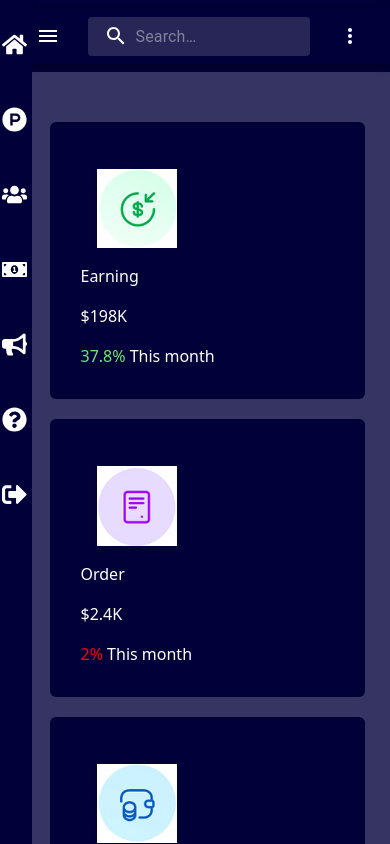
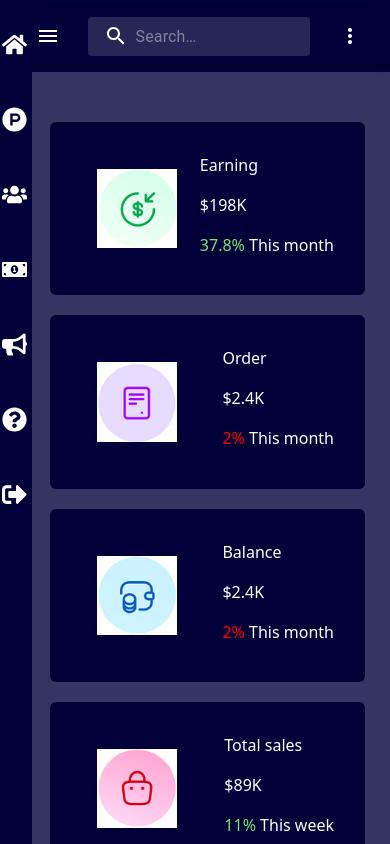
Before and after one commit to vijayshagara/money_save_new, a React (Vite) app: page / in a window 390 px wide. Shown: the top 844 px of the page. Built offline with nearby package versions, Linux system fonts and the light colour scheme.

Commit message:
Update Card.css

```diff
--- a/src/component/card/Card.css
+++ b/src/component/card/Card.css
@@ -35,6 +35,8 @@ img {
 @media (max-width: 480px) {
     .card {
         width: 26rem !important;
+        display: flex;
+        flex-direction: row;
     }
 
     .card-body-df {
```
